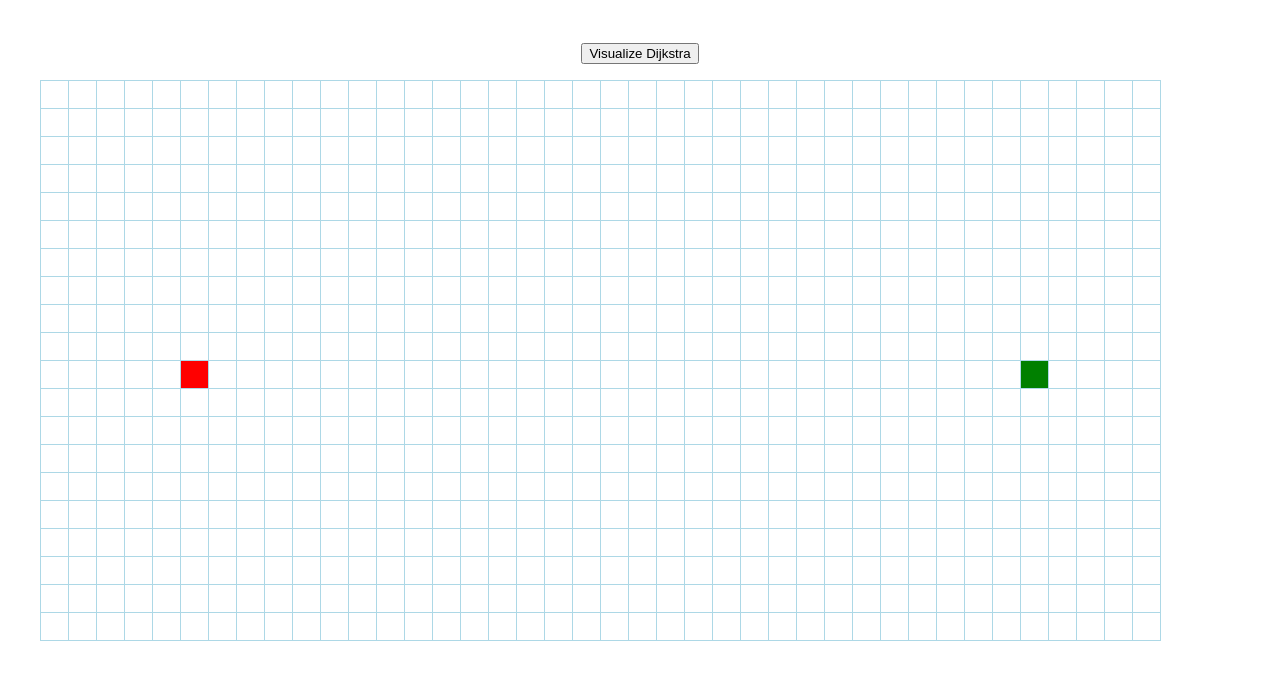
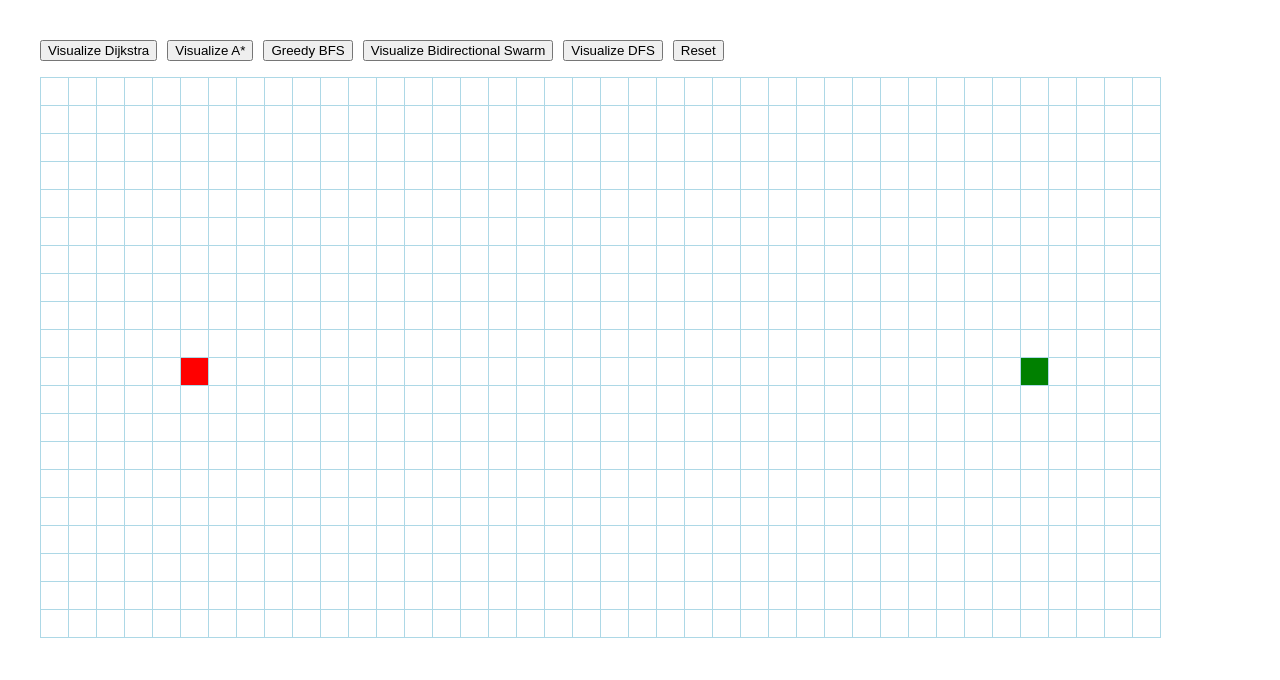
Before and after one commit to shafiemukhre/pathfinder-grid-visualizer, a React (Vite) app: page / in a window 1280 px wide. Shown: the top 680 px of the page. Built offline with nearby package versions, Linux system fonts and the light colour scheme.

Commit message:
added buttons, cleargrid, and resetgrid

```diff
--- a/src/App.scss
+++ b/src/App.scss
@@ -29,3 +29,10 @@
 .node-wall {
   background-color: rgb(12, 53, 71);
 }
+
+.buttons-wrapper {
+  display: flex;
+  flex-direction: row;
+  gap: 10px;
+  flex-wrap: wrap;
+}
--- a/src/algorithms/bdfs.js
+++ b/src/algorithms/bdfs.js
@@ -1,4 +1,4 @@
-function bidirectionalSearch(grid, startNode, finishNode) {
+export function bidirectionalSearch(grid, startNode, finishNode) {
     const visitedNodesInOrder = [];
     const startQueue = [startNode];
     const finishQueue = [finishNode];
@@ -76,7 +76,7 @@ function bidirectionalSearch(grid, startNode, finishNode) {
     return nodes;
   }
 
-  function getNodesInShortestPathOrder(startNode, finishNode) {
+  export function getNodesInShortestPathOrderFromBidirectional(startNode, finishNode) {
     const nodesInShortestPathOrder = [];
     let currentNode = finishNode;
 
--- a/src/algorithms/bfs.js
+++ b/src/algorithms/bfs.js
@@ -46,7 +46,7 @@ export function bfs(grid, startNode, finishNode) {
 
   // Backtracks from the finishNode to find the shortest path.
   // Only works when called *after* the bfs method above.
-  export function getNodesInShortestPathOrder(finishNode) {
+  export function getNodesInShortestPathOrderFromBFS(finishNode) {
     const nodesInShortestPathOrder = [];
     let currentNode = finishNode;
     while (currentNode !== null) {
--- a/src/algorithms/dfs.js
+++ b/src/algorithms/dfs.js
@@ -52,7 +52,7 @@ export function dfs(grid, startNode, finishNode) {
 
   // Backtracks from the finishNode to find the shortest path.
   // Only works when called *after* the dfs method above.
-  export function getNodesInShortestPathOrder(finishNode) {
+  export function getNodesInShortestPathOrderFromDFS(finishNode) {
     const nodesInShortestPathOrder = [];
     let currentNode = finishNode;
     while (currentNode !== null) {
--- a/src/algorithms/dijkstra.js
+++ b/src/algorithms/dijkstra.js
@@ -9,7 +9,7 @@ export function dijkstra(grid, startNode, finishNode) {
   while (unvisitedNodes.length) {
     sortNodesByDistance(unvisitedNodes);
     const closestNode = unvisitedNodes.shift();
-    console.log("closestNode:", closestNode);
+    // console.log("closestNode:", closestNode);
     // If we encounter a wall, we skip it.
     if (closestNode.isWall) continue;
     // If the closest node is at a distance of infinity,
@@ -56,7 +56,7 @@ function getAllNodes(grid) {
 
 // Backtracks from the finishNode to find the shortest path.
 // Only works when called *after* the dijkstra method above.
-export function getNodesInShortestPathOrder(finishNode) {
+export function getNodesInShortestPathOrderFromDijkstra(finishNode) {
   const nodesInShortestPathOrder = [];
   let currentNode = finishNode;
   while (currentNode !== null) {
--- a/src/components/Grid.tsx
+++ b/src/components/Grid.tsx
@@ -1,6 +1,9 @@
 import { useEffect, useState, useRef } from "react";
 import Node from "./Node";
-import { dijkstra, getNodesInShortestPathOrder } from "@algorithms/dijkstra";
+import { dijkstra, getNodesInShortestPathOrderFromDijkstra } from "@algorithms/dijkstra";
+import { bfs, getNodesInShortestPathOrderFromBFS } from "@algorithms/bfs";
+import { dfs, getNodesInShortestPathOrderFromDFS } from "@algorithms/dfs";
+import { bidirectionalSearch, getNodesInShortestPathOrderFromBidirectional } from "@algorithms/bdfs";
 
 interface NodeObject {
   col: number,
@@ -29,7 +32,6 @@ export default function Grid() {
 
   function handleMouseEnter(row: number, col: number) {
     if (!mouseIsPressed) return;
-    console.log('onmouseenter active')
     const newGrid = getNewGridWithWallToggled(grid, row, col);
     setGrid(newGrid)
   }
@@ -51,10 +53,12 @@ export default function Grid() {
       // in-progress animation
       setTimeout(() => {
         const node = visitedNodesInOrder[i];
-        node.isVisited = true; // Update the state of the node
-        const nodeRefKey = `node-${node.row}-${node.col}`;
-        if (!node.isStart && !node.isFinish && nodeRefs.current[nodeRefKey]) {
-          nodeRefs.current[nodeRefKey].className = 'node node-visited';
+        if (node) {
+          node.isVisited = true; // Update the state of the node
+          const nodeRefKey = `node-${node.row}-${node.col}`;
+          if (!node.isStart && !node.isFinish && nodeRefs.current[nodeRefKey]) {
+            nodeRefs.current[nodeRefKey].className = 'node node-visited';
+          }
         }
       }, 20 * i);
     }
@@ -72,22 +76,101 @@ export default function Grid() {
     }
   }
 
+  function clearGrid() {
+    const newGrid = grid.map(row =>
+      row.map(node => ({
+        ...node,
+        isVisited: false,
+        distance: Infinity,
+        previousNode: null,
+        className: node.isWall ? 'node node-wall' : 'node'
+      }))
+    );
 
-  function visualizeAlgorithm() {
-    console.log('visualizaAlgorithm function is called')
+    for (const row of newGrid) {
+      for (const node of row) {
+        const nodeRefKey = `node-${node.row}-${node.col}`;
+        if (!node.isStart && !node.isFinish && nodeRefs.current[nodeRefKey]) {
+          nodeRefs.current[nodeRefKey].className = node.className;
+        }
+      }
+    }
+
+    setGrid(newGrid);
+  }
+
+  function resetGrid() {
+    const newGrid = grid.map(row =>
+      row.map(node => ({
+        ...node,
+        isVisited: false,
+        distance: Infinity,
+        previousNode: null,
+        isWall: false,
+        className: 'node'
+      }))
+    );
+
+    for (const row of newGrid) {
+      for (const node of row) {
+        const nodeRefKey = `node-${node.row}-${node.col}`;
+        if (!node.isStart && !node.isFinish && nodeRefs.current[nodeRefKey]) {
+          nodeRefs.current[nodeRefKey].className = node.className;
+        }
+      }
+    }
+
+    setGrid(newGrid);
+  }
+
+  function visualizeAlgorithm(algorithm: string) {
+    clearGrid();
+    let visitedNodesInOrder: NodeObject[];
+    let nodesInShortestPathOrder: NodeObject[];
+
     const startNode = grid[START_NODE_ROW][START_NODE_COL];
     const finishNode = grid[FINISH_NODE_ROW][FINISH_NODE_COL];
 
-    // only for dijkstra for now
-    const visitedNodesInOrder = dijkstra(grid, startNode, finishNode);
-    console.log("visitedNodesInOrder", visitedNodesInOrder);
-    const nodesInShortestPathOrder = getNodesInShortestPathOrder(finishNode);
+    switch (algorithm) {
+      case 'dijkstra':
+        visitedNodesInOrder = dijkstra(grid, startNode, finishNode);
+        nodesInShortestPathOrder = getNodesInShortestPathOrderFromDijkstra(finishNode);
+        break;
+      case 'a-star':
+        // todo
+        visitedNodesInOrder = astar(grid, startNode, finishNode);
+        nodesInShortestPathOrder = getNodesInShortestPathOrderFromAstar(finishNode);
+        break;
+      case 'greedy-bfs':
+        visitedNodesInOrder = bfs(grid, startNode, finishNode);
+        nodesInShortestPathOrder = getNodesInShortestPathOrderFromBFS(finishNode);
+        break;
+      case 'bidirectional-swarm':
+        visitedNodesInOrder = bidirectionalSearch(grid, startNode, finishNode);
+        nodesInShortestPathOrder = getNodesInShortestPathOrderFromBidirectional(finishNode);
+        break;
+      case 'dfs':
+        visitedNodesInOrder = dfs(grid, startNode, finishNode);
+        nodesInShortestPathOrder = getNodesInShortestPathOrderFromDFS(finishNode);
+        break;
+      default:
+        console.error('Unknown algorithm:', algorithm);
+        return;
+    }
+
     animateAlgorithm(visitedNodesInOrder, nodesInShortestPathOrder);
   }
 
   return (
     <>
-    <button type="button" onClick={() => visualizeAlgorithm()}>Visualize Dijkstra</button>
+    <div className="buttons-wrapper">
+      <button type="button" onClick={() => visualizeAlgorithm("dijkstra")}>Visualize Dijkstra</button>
+      <button type="button" onClick={() => visualizeAlgorithm("a-star")}>Visualize A*</button>
+      <button type="button" onClick={() => visualizeAlgorithm("greedy-bfs")}>Greedy BFS</button>
+      <button type="button" onClick={() => visualizeAlgorithm("bidirectional-swarm")}>Visualize Bidirectional Swarm</button>
+      <button type="button" onClick={() => visualizeAlgorithm("dfs")}>Visualize DFS</button>
+      <button type="button" onClick={() => resetGrid()}>Reset</button>
+    </div>
     <table className="grid">
       <tbody>
         {grid.map((row) => (
```
